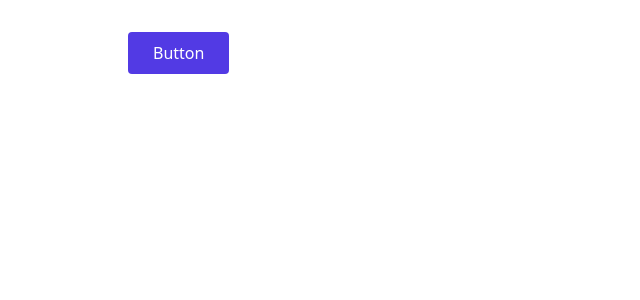
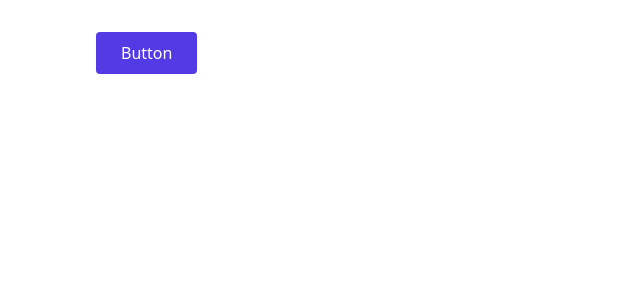
Before and after one commit to SherazJutt/veloce-vue, a Vue app: page / in a window 1280 px wide. Shown: the top 300 px of the page, without its empty margins (0-640 px from the left). Built offline with nearby package versions, Linux system fonts and the light colour scheme.

Commit message:
vue router setted up

```diff
--- a/package.json
+++ b/package.json
@@ -9,11 +9,13 @@
     "preview": "vite preview"
   },
   "dependencies": {
-    "vue": "^3.5.13"
+    "vue": "^3.5.13",
+    "vue-router": "^4.5.0"
   },
   "devDependencies": {
     "@iconify/vue": "^4.3.0",
     "@tailwindcss/vite": "^4.0.9",
+    "@types/vue-router": "^2.0.0",
     "@vitejs/plugin-vue": "^5.2.1",
     "@vue/tsconfig": "^0.7.0",
     "prettier": "^3.4.2",
--- a/src/App.vue
+++ b/src/App.vue
@@ -1,8 +1,6 @@
 <script setup lang="ts">
-import Button from "./components/ui/Button.vue";
+import { RouterView } from "vue-router";
 </script>
 <template>
-	<div class="container p-8">
-		<Button />
-	</div>
+	<RouterView />
 </template>
--- a/src/main.ts
+++ b/src/main.ts
@@ -2,7 +2,9 @@ import "./style.css";
 import App from "./App.vue";
 import { createApp } from "vue";
 import GlobalComponents from "./plugins/global-components";
+import router from "./router";
 
 const app = createApp(App);
 app.use(GlobalComponents);
+app.use(router);
 app.mount("#app");
--- /dev/null
+++ b/src/pages/404.vue
@@ -0,0 +1,5 @@
+<template>
+  <div class="grid h-screen place-content-center">
+    <h1 class="text-3xl font-bold text-black lg:text-7xl dark:text-stone-300"><span class="b text-red-500">404 </span> Not Found</h1>
+  </div>
+</template>
--- /dev/null
+++ b/src/pages/index.vue
@@ -0,0 +1,9 @@
+<script setup lang="ts">
+import Button from "../components/ui/Button.vue";
+</script>
+
+<template>
+	<div class="container py-8">
+		<Button label="Button" />
+	</div>
+</template>
--- /dev/null
+++ b/src/router.ts
@@ -0,0 +1,13 @@
+import { createRouter, createWebHistory } from "vue-router";
+
+const router = createRouter({
+	history: createWebHistory(import.meta.env.BASE_URL),
+
+	routes: [
+		{ path: "/", name: "Home", component: () => import("./pages/index.vue") },
+
+		{ path: "/:catchAll(.*)*", component: () => import("./pages/404.vue") },
+	],
+});
+
+export default router;
```
Also changed, not shown: src/components/ui/Popover.vue (added), 1 other file (tests, documents, lock files or other folders).
